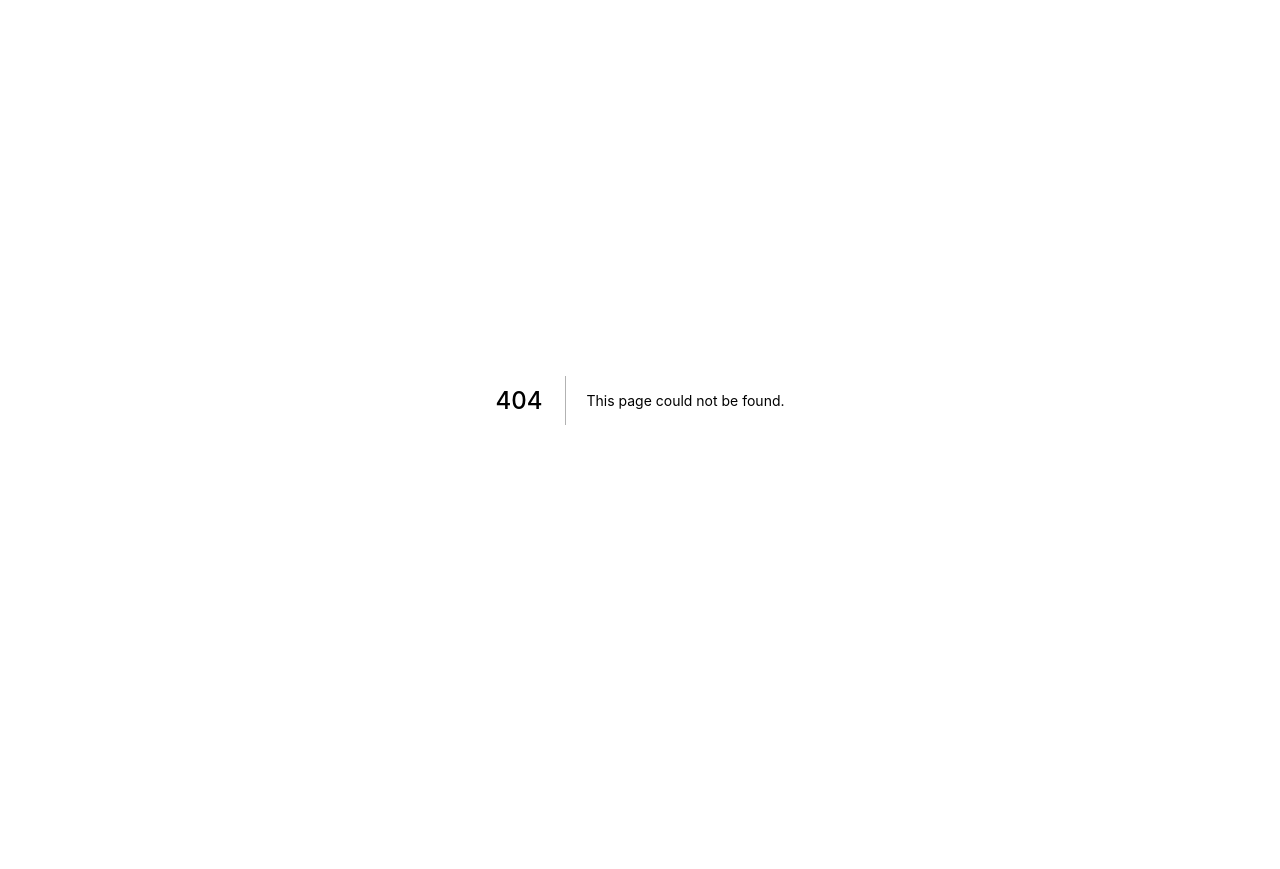
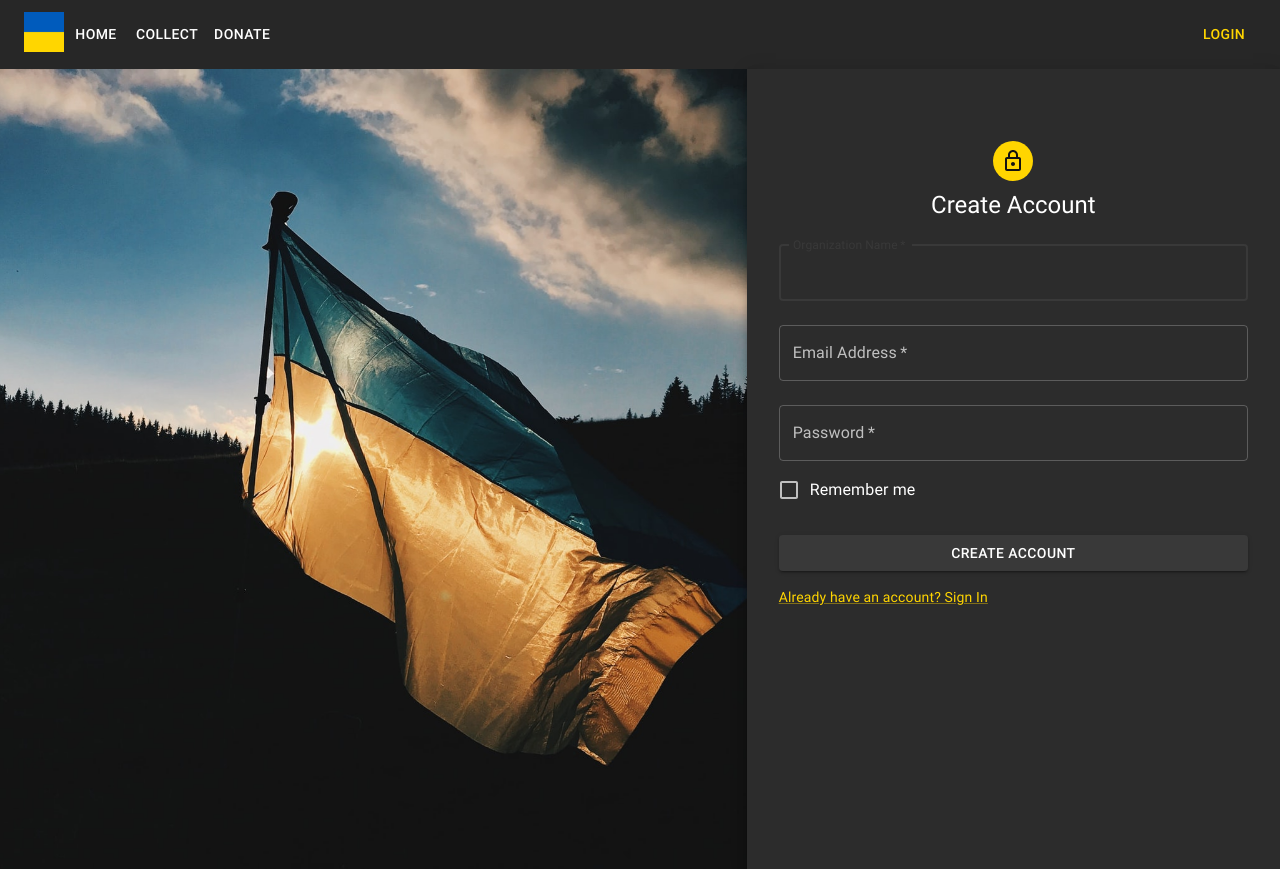
Before and after one commit to Help-Ukr/app, a Next.js app: page /register in a window 1280 px wide. Before the commit this address had no page. Before the commit the page ends 800 px from the top, so only its background shows below. Built offline with nearby package versions, Linux system fonts and the light colour scheme.

Commit message:
feat: auth UI

```diff
--- /dev/null
+++ b/components/CreateAccount/index.tsx
@@ -0,0 +1,129 @@
+import * as React from "react";
+import NextLink from "next/link";
+import Avatar from "@mui/material/Avatar";
+import Button from "@mui/material/Button";
+import FormControlLabel from "@mui/material/FormControlLabel";
+import Checkbox from "@mui/material/Checkbox";
+import Link from "@mui/material/Link";
+import Paper from "@mui/material/Paper";
+import Box from "@mui/material/Box";
+import Grid from "@mui/material/Grid";
+import LockOutlinedIcon from "@mui/icons-material/LockOutlined";
+import Typography from "@mui/material/Typography";
+import { TextField } from "@mui/material";
+import { useRouter } from "next/router";
+
+export default function CreateAccount() {
+  const handleSubmit = (event: React.FormEvent<HTMLFormElement>) => {
+    event.preventDefault();
+    const data = new FormData(event.currentTarget);
+    // eslint-disable-next-line no-console
+    console.log({
+      email: data.get("email"),
+      password: data.get("password"),
+    });
+  };
+
+  const router = useRouter();
+
+  return (
+    <Grid container component="main" sx={{ height: "100vh" }}>
+      <Grid
+        item
+        xs={false}
+        sm={4}
+        md={7}
+        sx={{
+          backgroundImage: "url(/images/hero.jpg)",
+          backgroundRepeat: "no-repeat",
+          backgroundColor: (t) =>
+            t.palette.mode === "light"
+              ? t.palette.grey[50]
+              : t.palette.grey[900],
+          backgroundSize: "cover",
+          backgroundPosition: "center",
+        }}
+      />
+      <Grid item xs={12} sm={8} md={5} component={Paper} elevation={6} square>
+        <Box
+          sx={{
+            my: 8,
+            mx: 4,
+            display: "flex",
+            flexDirection: "column",
+            alignItems: "center",
+          }}
+        >
+          <Avatar sx={{ m: 1, bgcolor: "secondary.main" }}>
+            <LockOutlinedIcon />
+          </Avatar>
+          <Typography component="h1" variant="h5">
+            Create Account
+          </Typography>
+          <Box
+            component="form"
+            noValidate
+            onSubmit={handleSubmit}
+            sx={{ mt: 1 }}
+          >
+            <TextField
+              margin="normal"
+              required
+              fullWidth
+              id="orgName"
+              label="Organization Name"
+              name="orgName"
+              autoComplete="organization"
+              autoFocus
+            />
+            <TextField
+              margin="normal"
+              required
+              fullWidth
+              id="email"
+              label="Email Address"
+              name="email"
+              autoComplete="email"
+            />
+
+            <TextField
+              margin="normal"
+              required
+              fullWidth
+              name="password"
+              label="Password"
+              type="password"
+              id="password"
+              autoComplete="current-password"
+            />
+            <FormControlLabel
+              control={<Checkbox value="remember" color="primary" />}
+              label="Remember me"
+            />
+            <Button
+              type="submit"
+              fullWidth
+              variant="contained"
+              sx={{ mt: 3, mb: 2 }}
+              onClick={() => {
+                // TODO: Remove this handler
+                router.push("/collection-point");
+              }}
+            >
+              Create Account
+            </Button>
+            <Grid container>
+              <Grid item>
+                <NextLink href="/login">
+                  <Link color="secondary" variant="body2">
+                    {"Already have an account? Sign In"}
+                  </Link>
+                </NextLink>
+              </Grid>
+            </Grid>
+          </Box>
+        </Box>
+      </Grid>
+    </Grid>
+  );
+}
--- a/components/HeaderAppBar/index.tsx
+++ b/components/HeaderAppBar/index.tsx
@@ -19,6 +19,8 @@ const pages = ["Home", "Collect", "Donate"];
 const settings = ["Logout"];
 
 const HeaderAppBar = () => {
+  const isLoggedIn = false;
+
   const [anchorElNav, setAnchorElNav] = React.useState<null | HTMLElement>(
     null
   );
@@ -101,11 +103,17 @@ const HeaderAppBar = () => {
           </Box>
 
           <Box sx={{ flexGrow: 0 }}>
-            <Tooltip title="Open settings">
-              <IconButton onClick={handleOpenUserMenu} sx={{ p: 0 }}>
-                <Avatar alt="Remy Sharp" src="/static/images/avatar/2.jpg" />
-              </IconButton>
-            </Tooltip>
+            {isLoggedIn ? (
+              <Tooltip title="Open settings">
+                <IconButton onClick={handleOpenUserMenu} sx={{ p: 0 }}>
+                  <Avatar alt="Remy Sharp" src="/static/images/avatar/2.jpg" />
+                </IconButton>
+              </Tooltip>
+            ) : (
+              <Button color="secondary" variant="text">
+                Login
+              </Button>
+            )}
             <Menu
               sx={{ mt: "45px" }}
               id="menu-appbar"
--- a/components/SelectUserStory/index.tsx
+++ b/components/SelectUserStory/index.tsx
@@ -3,6 +3,7 @@ import CollectIcon from "@mui/icons-material/CategoryOutlined";
 import DonateIcon from "@mui/icons-material/VolunteerActivism";
 import TransportIcon from "@mui/icons-material/DirectionsBusFilled";
 import React from "react";
+import Link from "next/link";
 
 type Props = {};
 
@@ -15,6 +16,7 @@ const SelectUserStory = (props: Props) => {
       <Box
         sx={{ display: "flex", marginTop: 4, gap: 1, justifyContent: "center" }}
       >
+        <Link href="/register">
           <Button
             color="secondary"
             variant="contained"
@@ -22,6 +24,8 @@ const SelectUserStory = (props: Props) => {
           >
             Collect donations
           </Button>
+        </Link>
+
         <Button color="primary" variant="contained" startIcon={<DonateIcon />}>
           Donate goods
         </Button>
--- /dev/null
+++ b/pages/register.tsx
@@ -0,0 +1,13 @@
+import type { NextPage } from "next";
+import PageLayout from "../components/PageLayout";
+import CreateAccount from "../components/CreateAccount";
+
+const Register: NextPage = () => {
+  return (
+    <PageLayout>
+      <CreateAccount />
+    </PageLayout>
+  );
+};
+
+export default Register;
```
Also changed, not shown: components/LoginToAccount/index.tsx (added, +120 -0 lines), pages/login.tsx (added, +13 -0 lines). Lines whose indentation alone changed are shown as unchanged.
